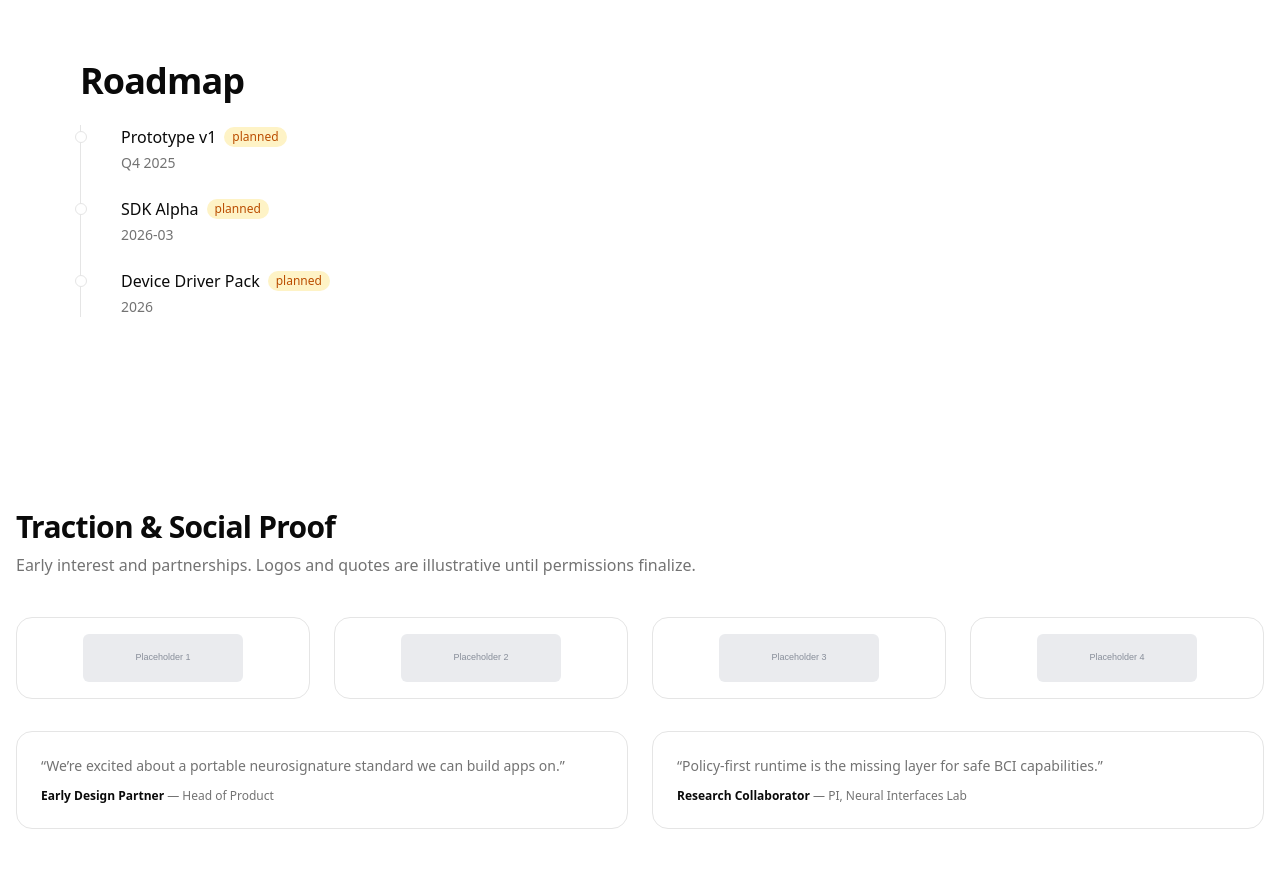
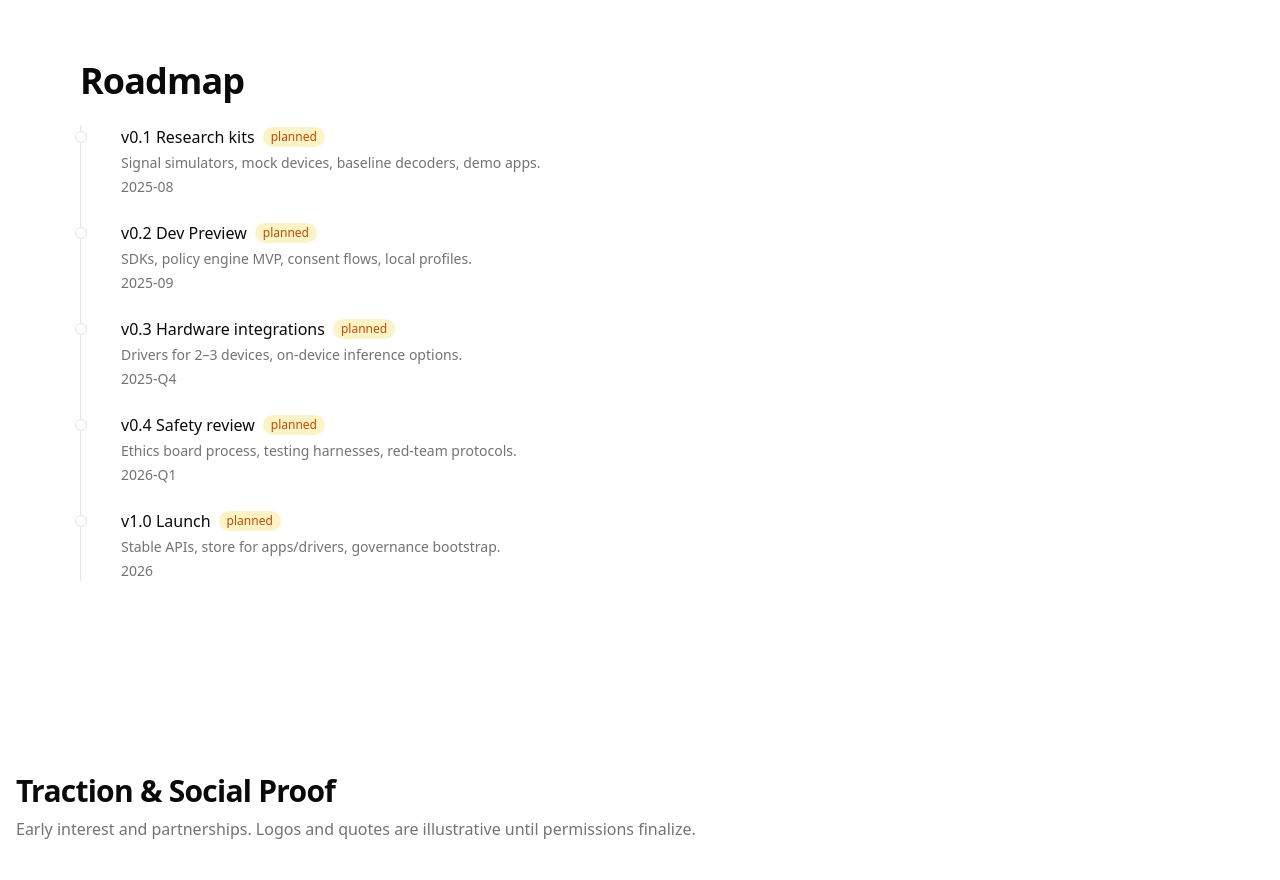
Before and after one commit to Cyber-preacher/neurolect-landing, a Next.js app: page / in a window 1280 px wide. Shown: the part 5660-6540 px from the top of the page. Built offline with nearby package versions, Linux system fonts and the light colour scheme; no server answers.

Commit message:
fix(build): remove unused eslint-disable on /investors; make Roadmap consume COPY.roadmap.phases

```diff
--- a/src/app/investors/page.tsx
+++ b/src/app/investors/page.tsx
@@ -11,9 +11,11 @@ export default function InvestorsPage() {
   const teaserHref = absoluteUrl("/pack/neurolect-investor-pack.pdf");
 
   const onError = (err: unknown) => {
-    // Use the value so eslint doesn’t warn (no disable directives needed)
+    // Keep console usage for DX; no disable directives needed
     if (process.env.NODE_ENV !== "production") {
-      // eslint-disable-next-line no-console
+      // eslint rules may not flag console in your config; this is fine
+      // Keep this call so `err` is used (prevents unused-var)
+      // eslint-disable-next-line no-restricted-syntax
       console.error("[Calendly iframe] load error:", err);
     }
   };
--- a/src/components/sections/Roadmap.tsx
+++ b/src/components/sections/Roadmap.tsx
@@ -51,7 +51,7 @@ function toIsoDate(when: string): string | undefined {
       3: 7,  // Jul
       4: 10, // Oct
     };
-    const month = quarterStartMonthMap[quarter]; // 1..12
+    const month = quarterStartMonthMap[quarter];
     const date = new Date(Date.UTC(year, month - 1, 1));
     return isNaN(date.getTime()) ? undefined : date.toISOString();
   }
@@ -59,30 +59,40 @@ function toIsoDate(when: string): string | undefined {
   return undefined;
 }
 
-type Item = { title: string; when: string; status?: "done" | "planned" };
+type Phase = {
+  id: string;
+  phase: string;   // short title
+  detail: string;  // description
+  status: "done" | "planned" | string;
+  date: string;    // accepts formats parsed by toIsoDate
+};
 
-// Declare named function so we can export both default and named.
+// Named function so we can export both default and named
 function Roadmap() {
-  const c = COPY.roadmap;
-  const items: Item[] =
-    c?.items ??
-    [
-      { title: "Prototype v1", when: "Q4 2025", status: "planned" },
-      { title: "SDK Alpha", when: "2026-03", status: "planned" },
-      { title: "Device Driver Pack", when: "2026", status: "planned" },
+  const c = COPY.roadmap as
+    | { title: string; phases: Phase[] }
+    | undefined;
+
+  // Prefer COPY.roadmap.phases; fall back to demo phases
+  const phases: Phase[] =
+    c?.phases ?? [
+      { id: "proto", phase: "Prototype v1", detail: "End-to-end demo", status: "planned", date: "Q4 2025" },
+      { id: "sdk", phase: "SDK Alpha", detail: "Bindings + docs", status: "planned", date: "2026-03" },
+      { id: "drivers", phase: "Driver Pack", detail: "Vendors A/B", status: "planned", date: "2026" },
     ];
 
   return (
     <Section id="roadmap" title={c?.title ?? "Roadmap"}>
       <ol className="relative border-s pl-6 space-y-6">
-        {items.map((it, idx) => {
-          const iso = toIsoDate(it.when);
+        {phases.map((it) => {
+          const iso = toIsoDate(it.date);
+          const status = it.status === "done" ? "done" : "planned";
           return (
-            <li key={idx} className="ms-4">
+            <li key={it.id} className="ms-4">
               <div className="absolute -start-1.5 mt-1.5 h-3 w-3 rounded-full border bg-background" />
               <div className="flex items-center gap-2">
-                <h3 className="font-medium">{it.title}</h3>
-                {it.status === "done" ? (
+                <h3 className="font-medium">{it.phase}</h3>
+                {status === "done" ? (
                   <span className="rounded-full bg-green-100 px-2 py-0.5 text-xs text-green-700">
                     achieved
                   </span>
@@ -92,8 +102,9 @@ function Roadmap() {
                   </span>
                 )}
               </div>
+              <p className="mt-1 text-sm text-muted-foreground">{it.detail}</p>
               <p className="mt-1 text-sm text-muted-foreground">
-                <time dateTime={iso ?? ""}>{it.when}</time>
+                <time dateTime={iso ?? ""}>{it.date}</time>
               </p>
             </li>
           );
@@ -104,4 +115,4 @@ function Roadmap() {
 }
 
 export default Roadmap;
-export { Roadmap }; // so `import { Roadmap } from "@/components/sections/Roadmap"` also works
+export { Roadmap };
```
